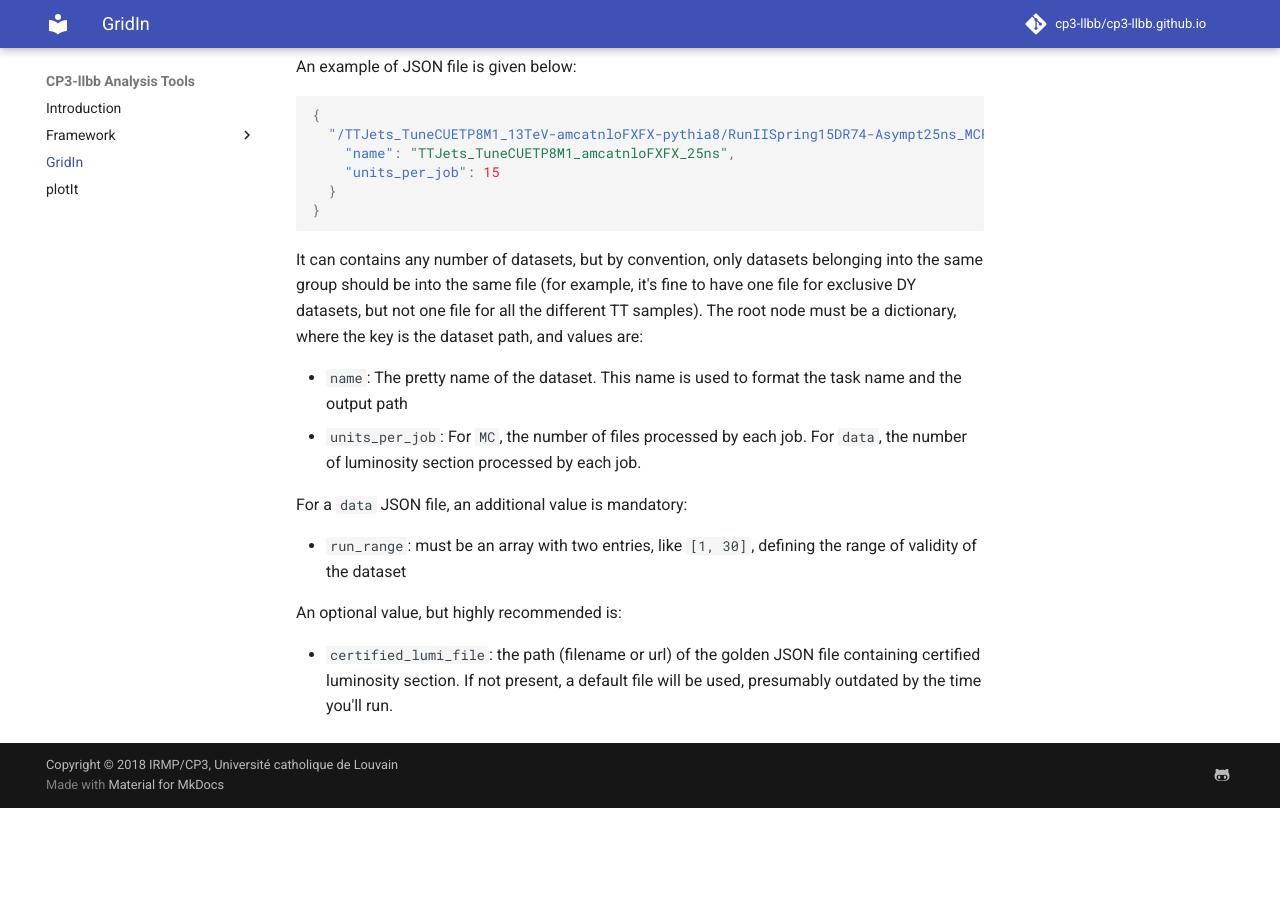
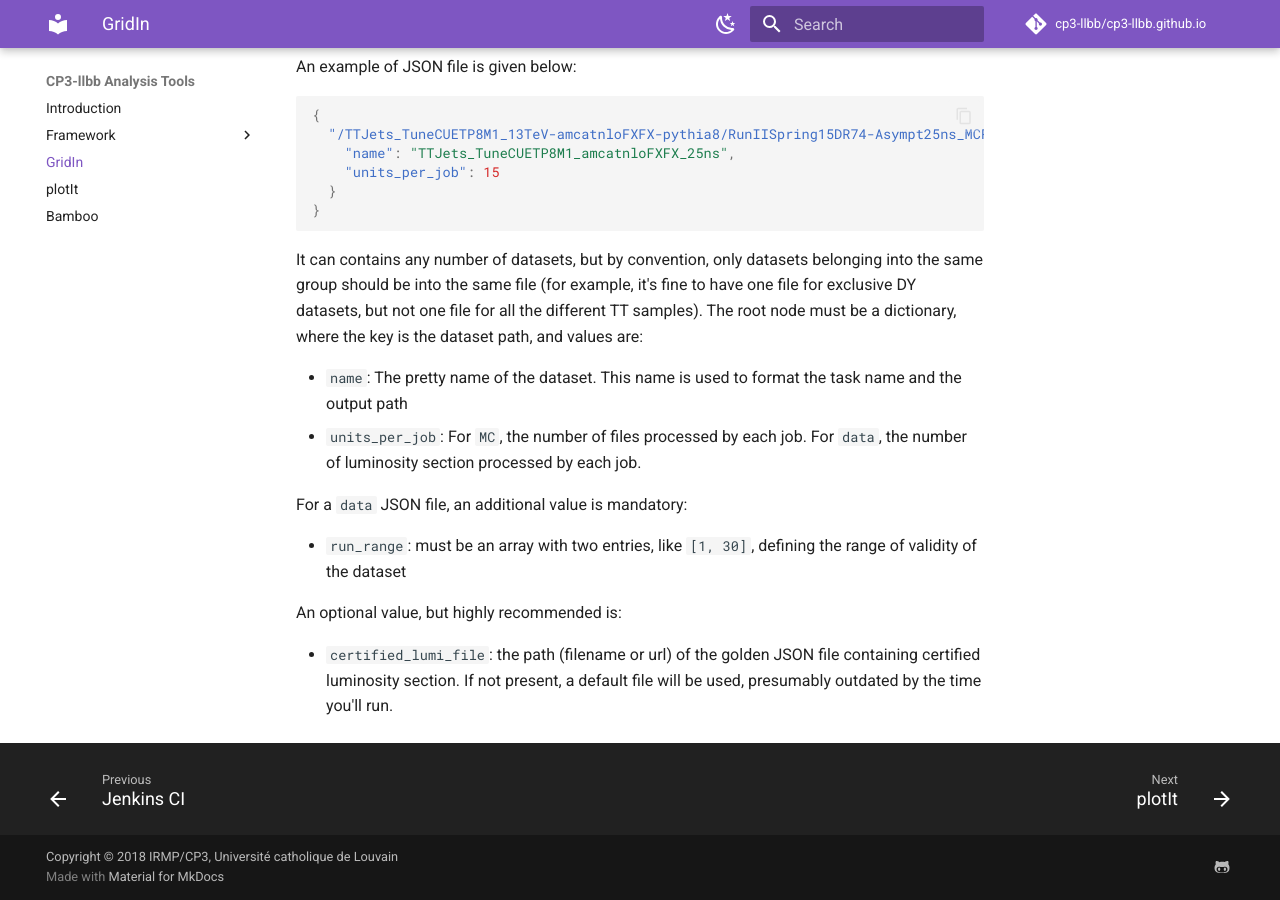
Before and after one commit to cp3-llbb/cp3-llbb.github.io, an MkDocs documentation site: the page built from docs/gridin.md, in a window 1280 px wide and 900 px high, scrolled down 2025 px. Built offline with MkDocs 1.6.1 and Material for MkDocs 9.7.7, drawn with Linux system fonts in a browser that asks for light colours; comment, search, counter and statistics services are not loaded; before the commit the page ends 2833 px from its top, so only the background shows below that.

Commit message:
add plugins search and bamboo to the available framework

```diff
--- a/mkdocs.yml
+++ b/mkdocs.yml
@@ -14,6 +14,7 @@ nav:
     - Doxygen: doxyfwk/index.html
   - GridIn: gridin.md
   - plotIt: plotit.md
+  - Bamboo: bamboo.md
 
 # Extensions
 markdown_extensions:
@@ -27,6 +28,9 @@ markdown_extensions:
 
 plugins:
   - markdownextradata
+  - search
+  #  - git-revision-date-localized:
+  #  enable_creation_date: true
   - doxygen:
       tryclone: true
       packages:
@@ -34,16 +38,36 @@ plugins:
             url    : https://github.com/cp3-llbb/Framework.git
             config : docs/doxygen.cfg
 
-# Theming
+# https://squidfunk.github.io/mkdocs-material/setup/changing-the-colors/#primary-color
 theme:
-  name: 'material'
+  name: material
   language: 'en'
   palette:
-    primary: 'indigo'
-    accent: 'indigo'
+    - scheme: default
+      primary: deep purple
+      accent: deep purple
+      toggle:
+        icon: material/weather-night
+        name: Switch to dark mode
+    - scheme: slate
+      primary: 'indigo'
+      accent: 'indigo'
+      toggle:
+        icon: material/weather-sunny
+        name: Switch to light mode
   font:
     text: 'Roboto'
     code: 'Roboto Mono'
+  features:
+    - header.autohide
+    - navigation.footer
+    - content.action.edit
+    - content.action.view
+    - content.code.copy
+    - search.highlight
+    - search.share
+    - search.suggest
+    - toc.follow
 
 extra:
   social:
```
